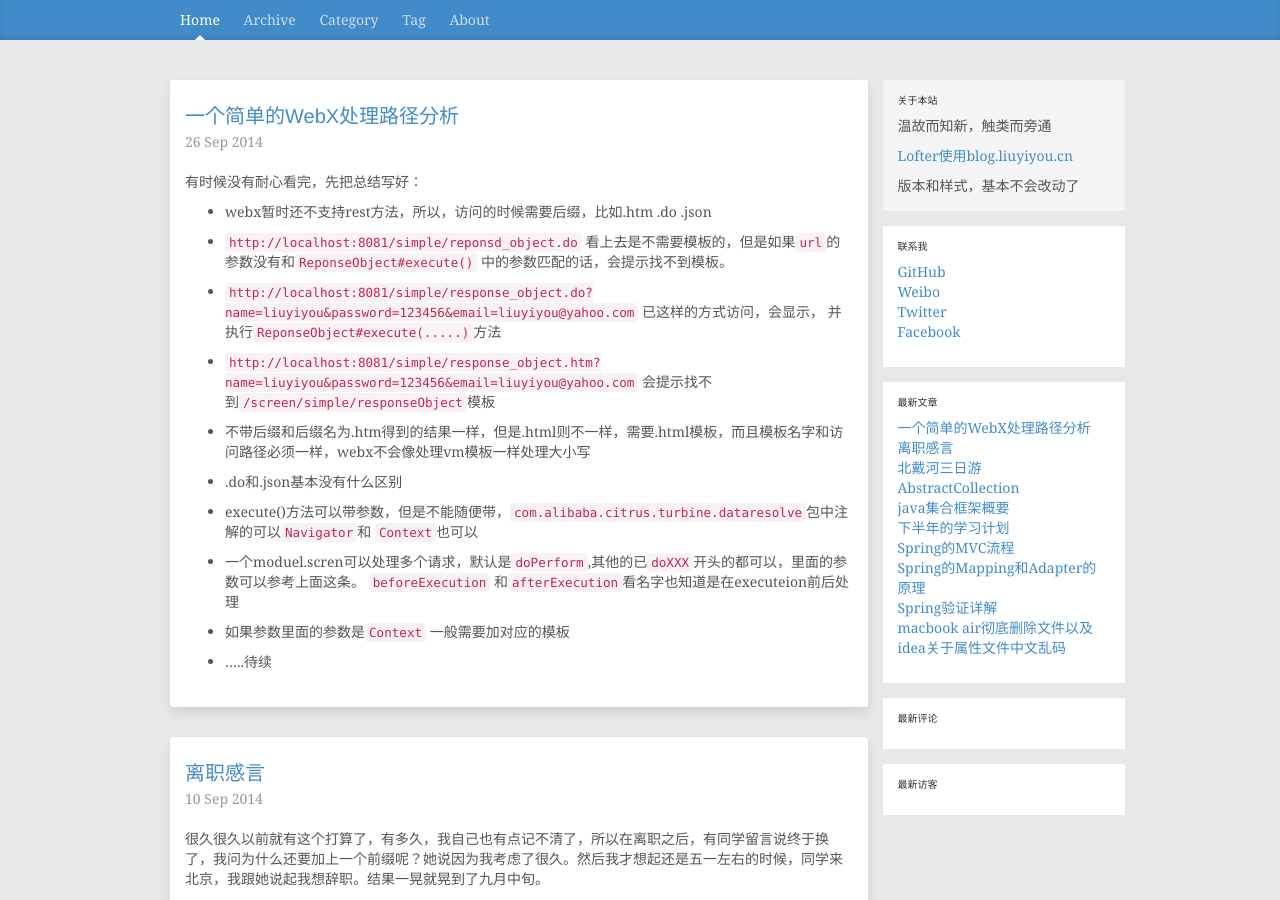
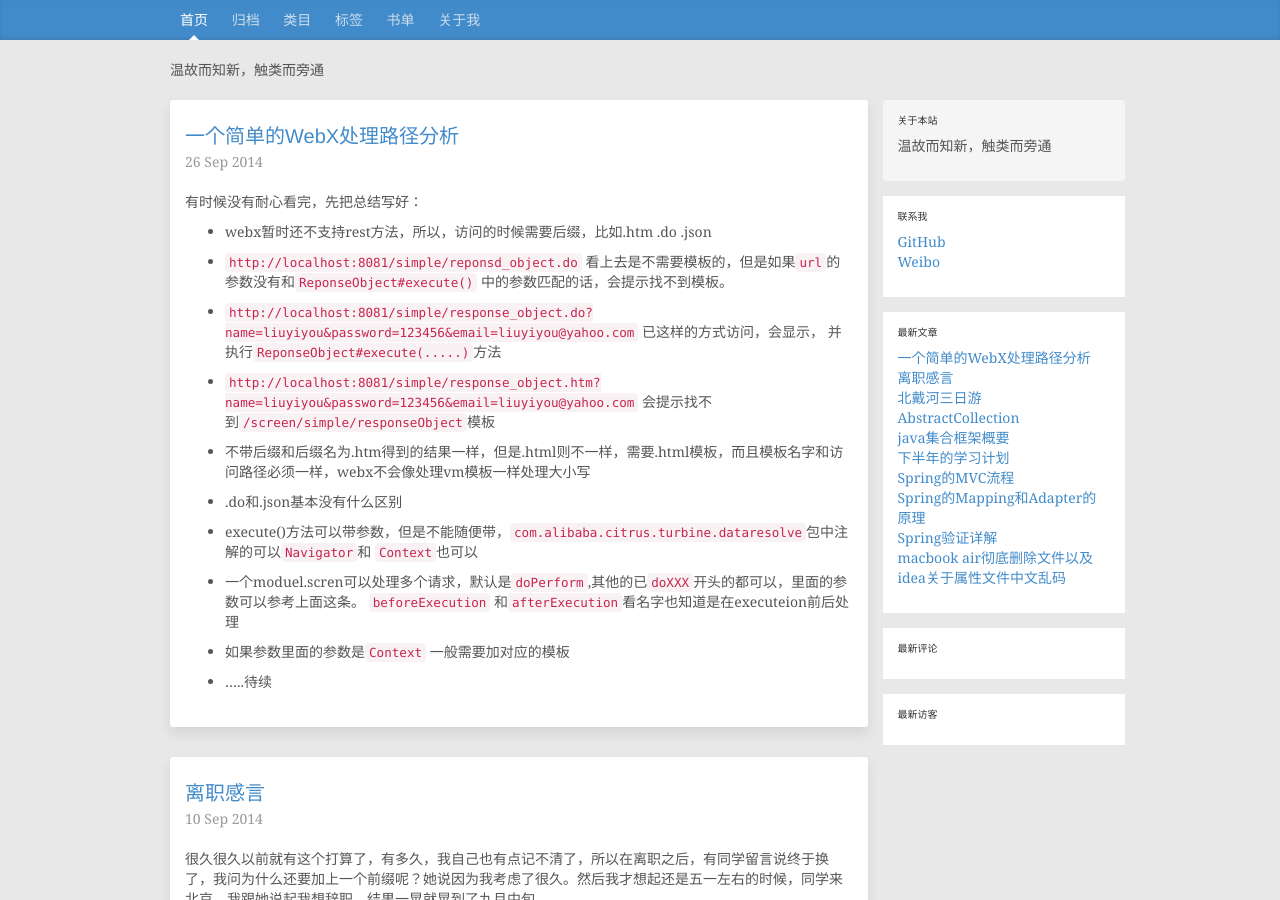
Before and after one commit to songqing/songqing.github.io, a Jekyll site: the page built from index.html, in a window 1280 px wide and 900 px high. Built offline with Jekyll 4.4.1, drawn with Linux system fonts in a browser that asks for light colours; the list of posts is cut into pages by our own code; comment, search, counter and statistics services are not loaded.

Commit message:
修改了样式和导航

```diff
--- /dev/null
+++ b/_includes/blog-header.html
@@ -0,0 +1,15 @@
+    {% if page.url ==  "/archive.html" %}
+    一命二运三风水,四积阴德五读书,六名七相八敬神,九交贵人十养生,十一择人与择偶,十二趋吉要避凶
+    {% elsif page.url ==  "/categories.html" %}
+    只要不要命，其他的都是小事
+    {% elsif page.url ==  "/tags.html" %}
+    我辗转在每个分叉路口，你浪迹于每个海角天涯，直到某一天，我们发现起起落落，爱恨离合，其实从来都半点不由人
+    {% elsif page.url ==  "/project.html" %}
+    于小事得道，于小人成佛。
+    {% elsif page.url ==  "/about.html" %}
+    心有猛虎，细嗅蔷薇
+    {% elsif page.url ==  "/books.html" %}
+    一本书先读厚再读薄，这本书，才真的是读进去了
+    {% else %}
+    温故而知新，触类而旁通
+    {% endif %}
--- a/_includes/navbar.html
+++ b/_includes/navbar.html
@@ -1,40 +1,53 @@
  <nav class="blog-nav">
     {% if page.url ==  "/archive.html" %}
-    <a class="blog-nav-item" href="/">Home</a>
-    <a class="blog-nav-item active" href="{{ '/archive.html' }}">Archive</a>
-    <a class="blog-nav-item" href="{{'/categories.html'}}">Category</a>
-    <a class="blog-nav-item" href="{{'/tags.html'}}">Tag</a>
-    <a class="blog-nav-item " href="{{'/about.html'}}">About</a>
+    <a class="blog-nav-item" href="/">首页</a>
+    <a class="blog-nav-item active" href="{{ '/archive.html' }}">归档</a>
+    <a class="blog-nav-item" href="{{'/categories.html'}}">类目</a>
+    <a class="blog-nav-item" href="{{'/tags.html'}}">标签</a>
+    <a class="blog-nav-item " href="{{'/books.html'}}">书单</a>
+    <a class="blog-nav-item " href="{{'/about.html'}}">关于我</a>
     {% elsif page.url ==  "/categories.html" %}
-    <a class="blog-nav-item" href="/">Home</a>
-    <a class="blog-nav-item" href="{{ '/archive.html' }}">Archive</a>
-    <a class="blog-nav-item active" href="{{'/categories.html'}}">Category</a>
-    <a class="blog-nav-item" href="{{'/tags.html'}}">Tag</a>
-    <a class="blog-nav-item " href="{{'/about.html'}}">About</a>
+    <a class="blog-nav-item" href="/">首页</a>
+    <a class="blog-nav-item" href="{{ '/archive.html' }}">归档</a>
+    <a class="blog-nav-item active" href="{{'/categories.html'}}">类目</a>
+    <a class="blog-nav-item" href="{{'/tags.html'}}">标签</a>
+    <a class="blog-nav-item " href="{{'/books.html'}}">书单</a>
+    <a class="blog-nav-item " href="{{'/about.html'}}">关于我</a>
     {% elsif page.url ==  "/tags.html" %}
-    <a class="blog-nav-item" href="/">Home</a>
-    <a class="blog-nav-item" href="{{ '/archive.html' }}">Archive</a>
-    <a class="blog-nav-item" href="{{'/categories.html'}}">Category</a>
-    <a class="blog-nav-item active" href="{{'/tags.html'}}">Tag</a>
-    <a class="blog-nav-item" href="{{'/about.html'}}">About</a>
+    <a class="blog-nav-item" href="/">首页</a>
+    <a class="blog-nav-item" href="{{ '/archive.html' }}">归档</a>
+    <a class="blog-nav-item" href="{{'/categories.html'}}">类目</a>
+    <a class="blog-nav-item active" href="{{'/tags.html'}}">标签</a>
+    <a class="blog-nav-item " href="{{'/books.html'}}">书单</a>
+    <a class="blog-nav-item" href="{{'/about.html'}}">关于我</a>
     {% elsif page.url ==  "/project.html" %}
-    <a class="blog-nav-item" href="/">Home</a>
-    <a class="blog-nav-item" href="{{ '/archive.html' }}">Archive</a>
-    <a class="blog-nav-item" href="{{'/categories.html'}}">Category</a>
-    <a class="blog-nav-item" href="{{'/tags.html'}}">Tag</a>
-    <a class="blog-nav-item" href="{{'/about.html'}}">About</a>
+    <a class="blog-nav-item" href="/">首页</a>
+    <a class="blog-nav-item" href="{{ '/archive.html' }}">归档</a>
+    <a class="blog-nav-item" href="{{'/categories.html'}}">类目</a>
+    <a class="blog-nav-item" href="{{'/tags.html'}}">标签</a>
+    <a class="blog-nav-item " href="{{'/books.html'}}">书单</a>
+    <a class="blog-nav-item" href="{{'/about.html'}}">关于我</a>
     {% elsif page.url ==  "/about.html" %}
-    <a class="blog-nav-item" href="/">Home</a>
-    <a class="blog-nav-item" href="{{ '/archive.html' }}">Archive</a>
-    <a class="blog-nav-item" href="{{'/categories.html'}}">Category</a>
-    <a class="blog-nav-item" href="{{'/tags.html'}}">Tag</a>
-    <a class="blog-nav-item active" href="{{'/about.html'}}">About</a>
+    <a class="blog-nav-item" href="/">首页</a>
+    <a class="blog-nav-item" href="{{ '/archive.html' }}">归档</a>
+    <a class="blog-nav-item" href="{{'/categories.html'}}">类目</a>
+    <a class="blog-nav-item" href="{{'/tags.html'}}">标签</a>
+    <a class="blog-nav-item " href="{{'/books.html'}}">书单</a>
+    <a class="blog-nav-item active" href="{{'/about.html'}}">关于我</a>
+    {% elsif page.url ==  "/books.html" %}
+    <a class="blog-nav-item" href="/">首页</a>
+    <a class="blog-nav-item" href="{{ '/archive.html' }}">归档</a>
+    <a class="blog-nav-item" href="{{'/categories.html'}}">类目</a>
+    <a class="blog-nav-item" href="{{'/tags.html'}}">标签</a>
+    <a class="blog-nav-item active" href="{{'/books.html'}}">书单</a>
+    <a class="blog-nav-item " href="{{'/about.html'}}">关于我</a>
     {% else %}
-    <a class="blog-nav-item active" href="/">Home</a>
-    <a class="blog-nav-item" href="{{ '/archive.html' }}">Archive</a>
-    <a class="blog-nav-item" href="{{'/categories.html'}}">Category</a>
-    <a class="blog-nav-item" href="{{'/tags.html'}}">Tag</a>
-    <a class="blog-nav-item" href="{{'/about.html'}}">About</a>
+    <a class="blog-nav-item active" href="/">首页</a>
+    <a class="blog-nav-item" href="{{ '/archive.html' }}">归档</a>
+    <a class="blog-nav-item" href="{{'/categories.html'}}">类目</a>
+    <a class="blog-nav-item" href="{{'/tags.html'}}">标签</a>
+    <a class="blog-nav-item " href="{{'/books.html'}}">书单</a>
+    <a class="blog-nav-item" href="{{'/about.html'}}">关于我</a>
     {% endif %}
 
 </nav>
--- a/_layouts/default.html
+++ b/_layouts/default.html
@@ -12,7 +12,7 @@
 <div class="container">
 
     <div class="blog-header">
-
+        {% include blog-header.html %}
     </div>
     <div class="row">
 
@@ -25,16 +25,13 @@
             <div class="sidebar-module sidebar-module-inset">
                 <h4>关于本站</h4>
                 <p>温故而知新，触类而旁通</p>
-                <p><a href="http://blog.liuyiyou.cn">Lofter使用blog.liuyiyou.cn</a></p>
-                <p>版本和样式，基本不会改动了</p>
+                <p></p>
             </div>
             <div class="sidebar-module">
                 <h4>联系我</h4>
                 <ol class="list-unstyled">
                     <li><a href="https://github.com/liuyiyou">GitHub</a></li>
                     <li><a href="http://weibo.com/virgots">Weibo</li>
-                    <li><a href="https://twitter.com/liuyiyoucool">Twitter</a></li>
-                    <li><a href="https://www.facebook.com/liu.yiyou.35">Facebook</a></li>
                 </ol>
             </div>
             <div class="sidebar-module">
```
Also changed, not shown: books.md (added, +40 -0 lines).
